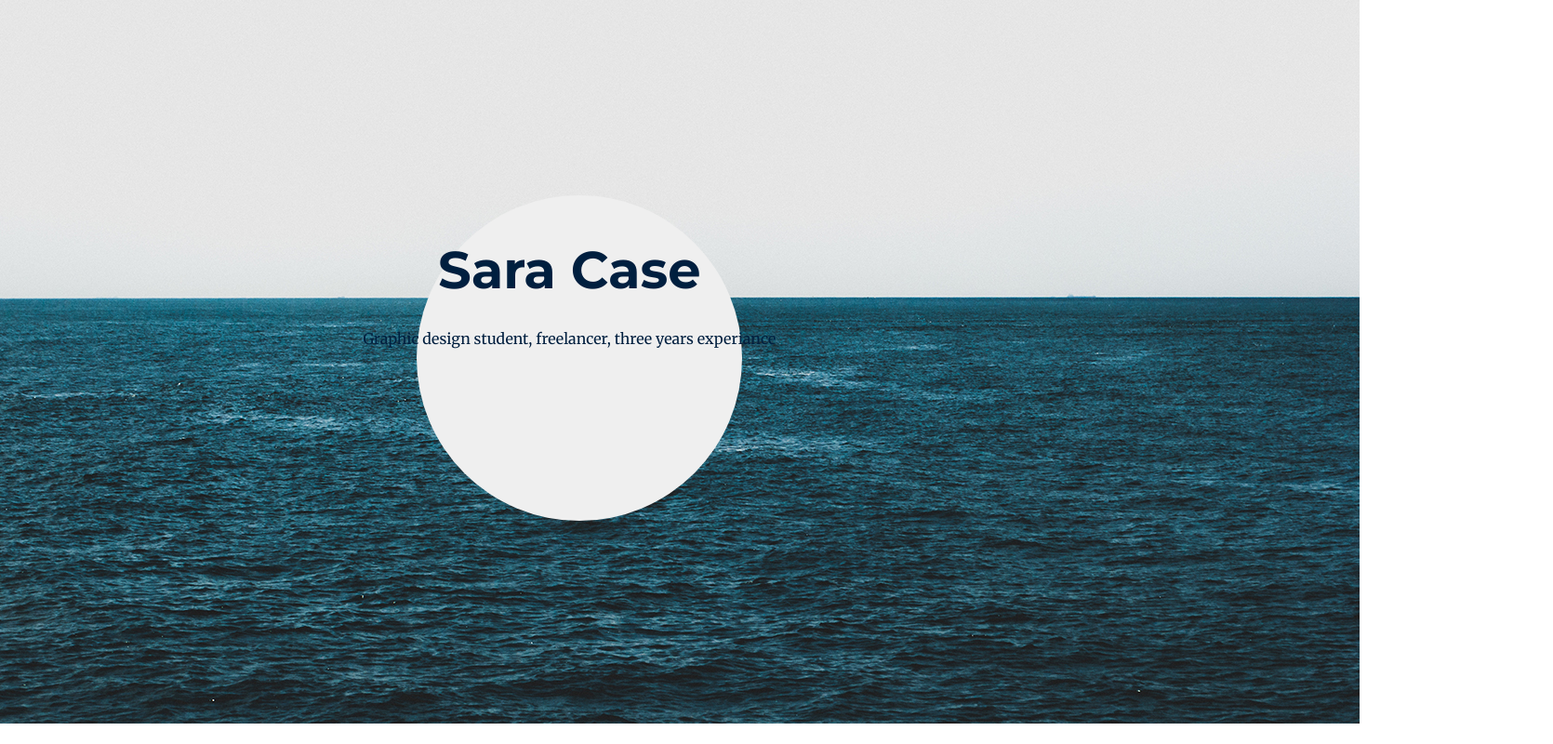
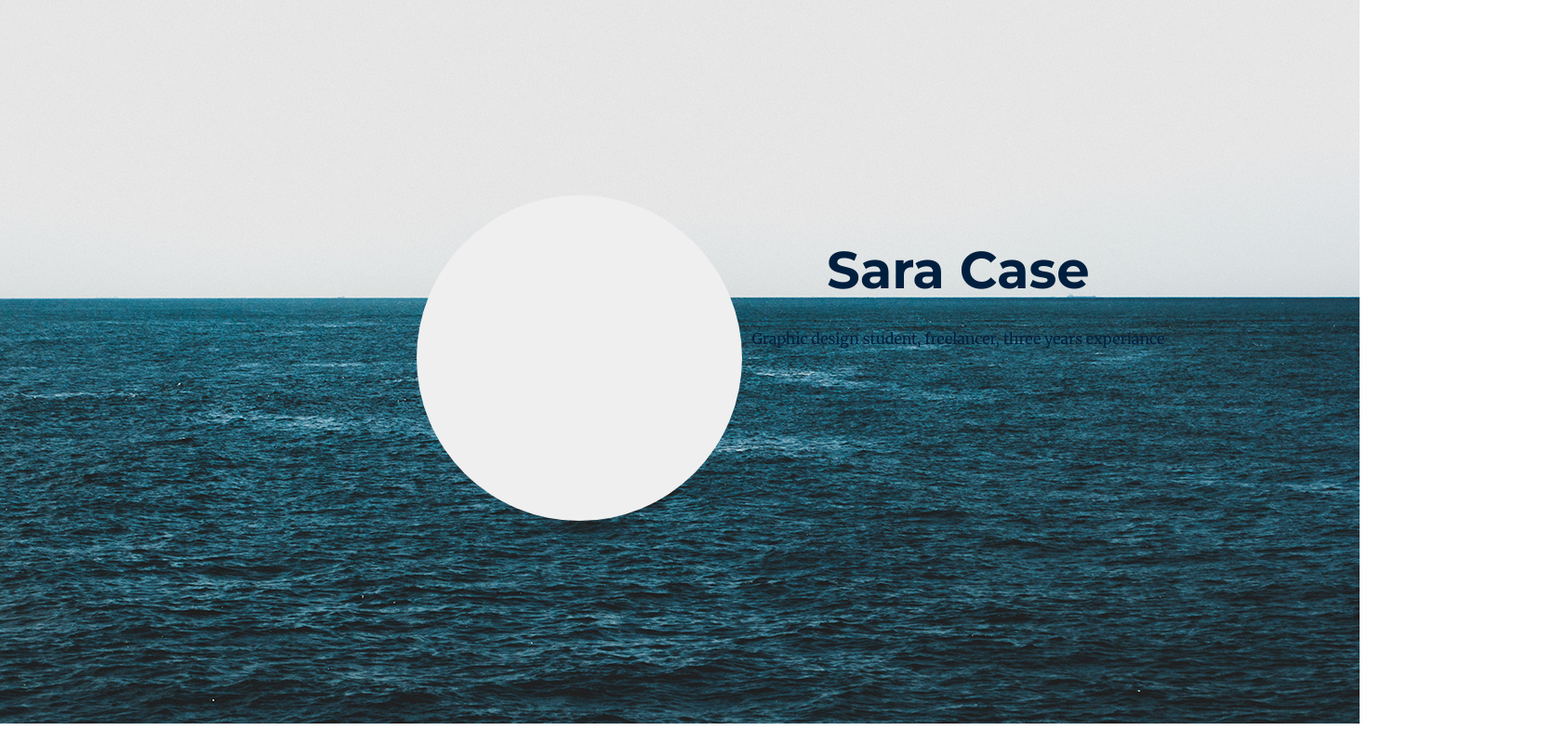
Before and after one commit to saracase/assignment-1, a plain HTML site: page index.html in a window 1280 px wide. Shown: the whole page at 93% size, 1670 px wide, since content can reach past the window. Drawn offline with Linux system fonts and the light colour scheme.

Commit message:
Started the grid to make the website responsive

```diff
--- a/css/grid.css
+++ b/css/grid.css
@@ -1,5 +1,3 @@
-/* http://gridifier.web-dev.tools/#xs,4,0,0,0;s,4,25,0,0;m,4,38,1,1;l,4,60,1,1 */
-
 .grid {
   margin: 0;
   padding: 0;
--- a/css/main.css
+++ b/css/main.css
@@ -11,6 +11,21 @@ html {
     -ms-text-size-adjust: 100%;
     -webkit-text-size-adjust: 100%;
     text-size-adjust: 100%;
+}
+
+@media only screen and (min-width: 60em) {
+
+
+}
+
+@media only screen and (min-width: 90em) {
+
+
+}
+
+@media only screen and (min-width: 120em) {
+
+
 }
 
 *, *::before, *::after {
@@ -55,7 +70,22 @@ html {
 	-moz-border-radius: 200px;
 	-webkit-border-radius: 200px;
 	border-radius: 200px;
-    position: absolute;
+    position: fixed;
     left: 35%;
     bottom: 30%;
 }
+
+@media only screen and (min-width: 25em) {
+
+}
+
+@media only screen and (min-width: 38em) {
+
+  .intro {
+    text-align: center;
+   }
+
+  #circle {
+      left: 35%;
+
+}
--- a/index.html
+++ b/index.html
@@ -11,14 +11,16 @@
 </head>
 <body>
 <main>
-    <div id="background">
-        <img src="images/background.jpg" alt="background image">
-    </div>
-    <div id="circle" role="circle"></div>
+    <div class="grid">
+        <div class="unit unit-xs-2 unit-s-2 unit-m-2 unit-l-2" id="background">
+            <img src="images/background.jpg" alt="background image">
+        </div>
+        <div class="unit unit-xs-4 unit-s-1 unit-m-1 unit-l-1" id="circle" role="circle"></div>
 
-    <div class="intro">
-        <h1 class="yotta">Sara Case</h1>
-        <p>Graphic design student, freelancer, three years experiance</p>
+        <div class="intro unit unit-xs-1-4 unit-s-1 unit-m-1 unit-l-1">
+            <h1 class="yotta">Sara Case</h1>
+            <p>Graphic design student, freelancer, three years experiance</p>
+        </div>
     </div>
 
 </main>
```
